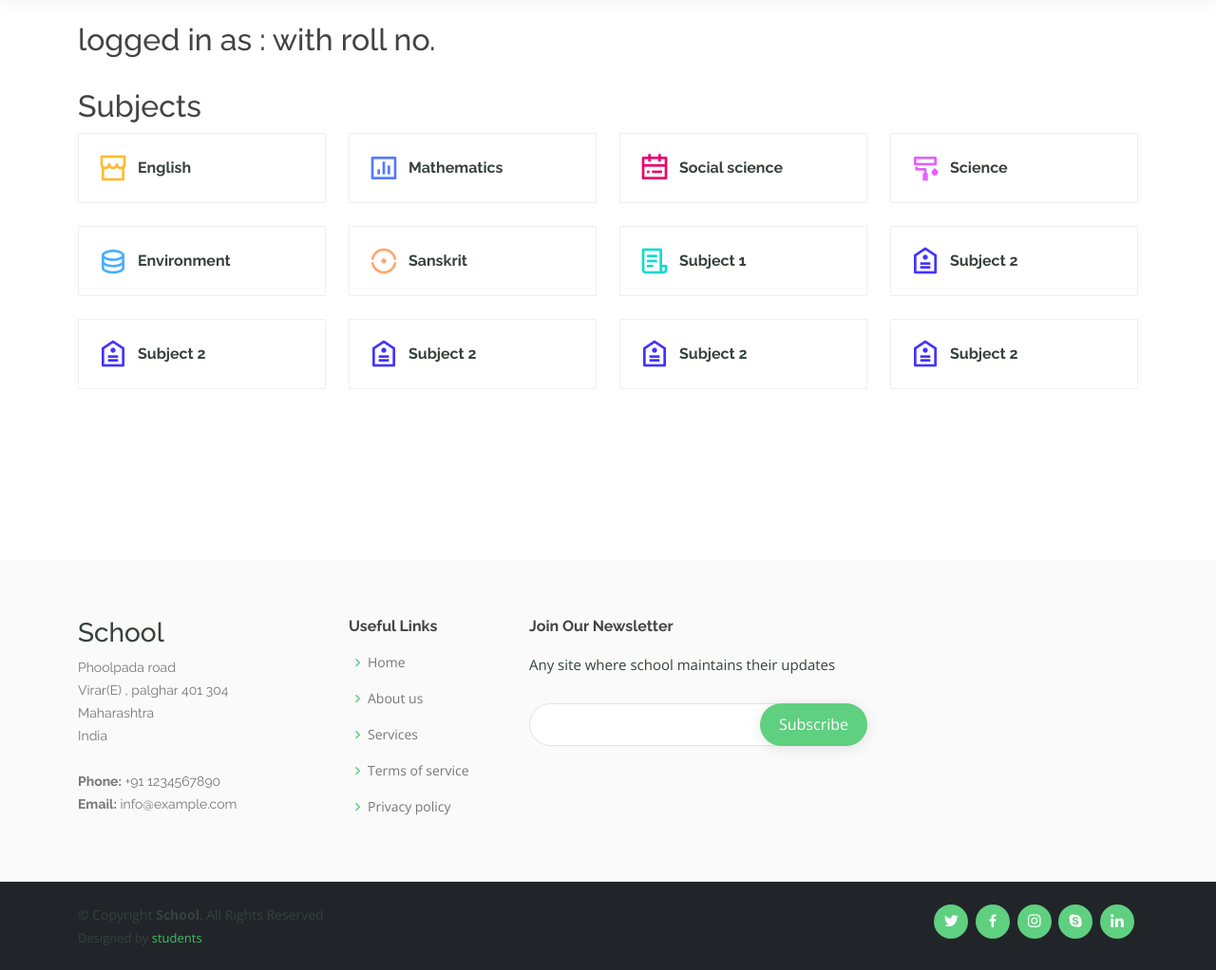
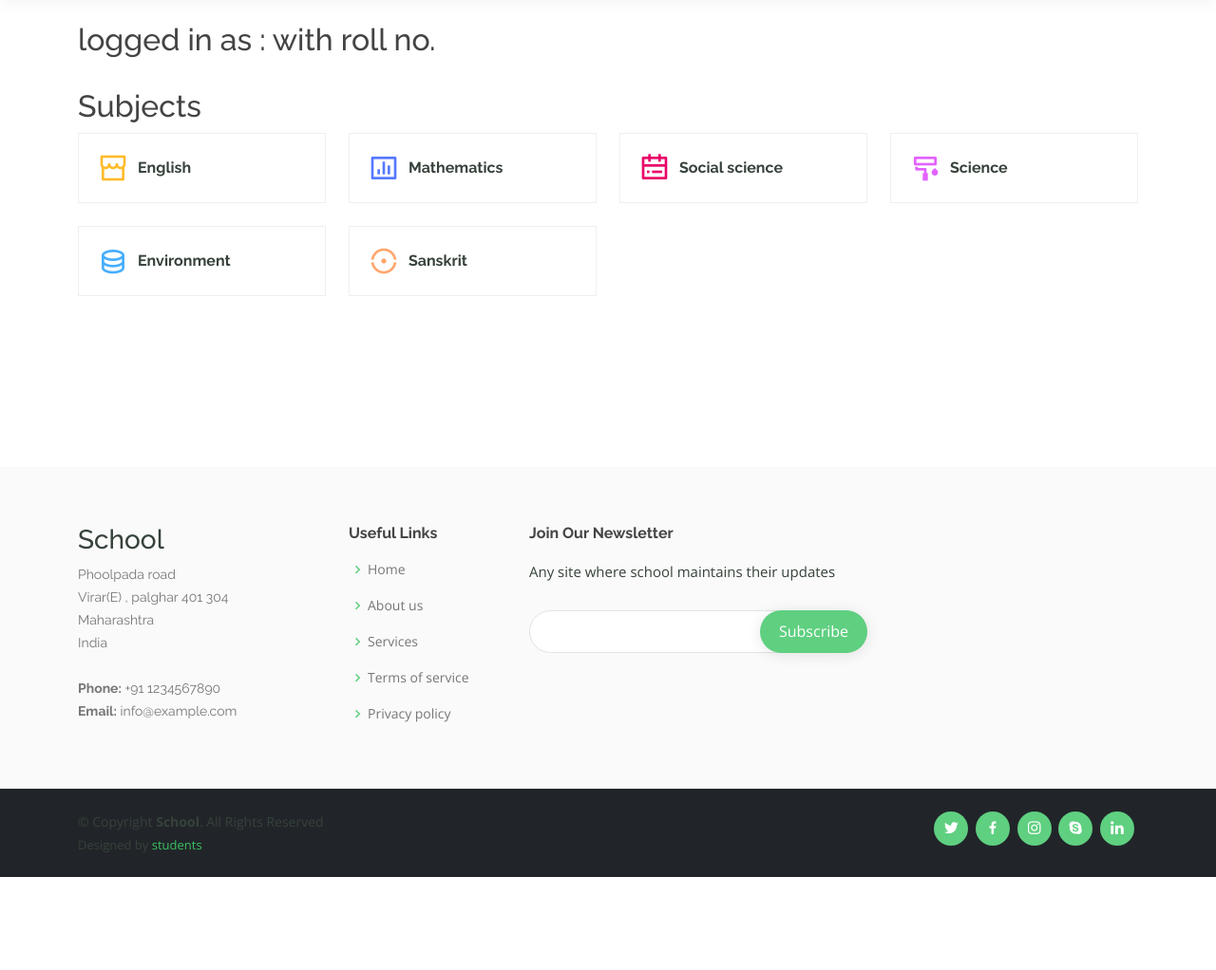
Before and after one commit to Teknath-jha/DigitalIndia, a Django app: page /assignments/ in a window 1280 px wide. Shown: the part 73-1095 px from the top of the page at 95% size. After the commit the page ends 997 px from the top, so only its background shows below. Run offline with Django 3.2, Linux system fonts and the light colour scheme; some libraries are stand-ins or nearby versions.

Commit message:
end points complete

```diff
--- a/school/school/views.py
+++ b/school/school/views.py
@@ -237,16 +237,16 @@
     return render(request,'assignments.html')
 
 def assignmentDetails(request):
-    common={}
-    try:
-        stud=loggedinStudent()
-        # common={}
-        # common['tead']=tead
-        common['stud']=stud
-        return render(request,'assignmentDetails.html',common)
-    except:
-        tead=loggedinTeacher()
-        # common={}
-        common['tead']=tead
-        # common['stud']=stud
-        return render(request,'assignmentDetails.html',common)
+    # common={}
+    # try:
+    #     stud=loggedinStudent()
+    #     # common={}
+    #     # common['tead']=tead
+    #     common['stud']=stud
+    #     return render(request,'assignmentDetails.html',common)
+    # except:
+    #     tead=loggedinTeacher()
+    #     # common={}
+    #     common['tead']=tead
+    #     # common['stud']=stud
+    return render(request,'assignmentDetails.html')
--- a/school/templates/assignments.html
+++ b/school/templates/assignments.html
@@ -19,7 +19,7 @@
         <div class="col-lg-3 col-md-4">
           <div class="icon-box">
             <i class="ri-store-line" style="color: #ffbb2c;"></i>
-            <h3><a href="">English</a></h3>
+            <h3><a href="{%url 'assignmentDetails'%}">English</a></h3>
           </div>
         </div>
         <div class="col-lg-3 col-md-4 mt-4 mt-md-0">
@@ -31,64 +31,27 @@
         <div class="col-lg-3 col-md-4 mt-4 mt-md-0">
           <div class="icon-box">
             <i class="ri-calendar-todo-line" style="color: #e80368;"></i>
-            <h3><a href="">Social science</a></h3>
+            <h3><a href="{%url 'assignmentDetails'%}">Social science</a></h3>
           </div>
         </div>
         <div class="col-lg-3 col-md-4 mt-4 mt-lg-0">
           <div class="icon-box">
             <i class="ri-paint-brush-line" style="color: #e361ff;"></i>
-            <h3><a href="">Science</a></h3>
+            <h3><a href="{%url 'assignmentDetails'%}">Science</a></h3>
           </div>
         </div>
         <div class="col-lg-3 col-md-4 mt-4">
           <div class="icon-box">
             <i class="ri-database-2-line" style="color: #47aeff;"></i>
-            <h3><a href="">Environment</a></h3>
+            <h3><a href="{%url 'assignmentDetails'%}">Environment</a></h3>
           </div>
         </div>
         <div class="col-lg-3 col-md-4 mt-4">
           <div class="icon-box">
             <i class="ri-gradienter-line" style="color: #ffa76e;"></i>
-            <h3><a href="">Sanskrit</a></h3>
+            <h3><a href="{%url 'assignmentDetails'%}">Sanskrit</a></h3>
           </div>
         </div>
-        <div class="col-lg-3 col-md-4 mt-4">
-          <div class="icon-box">
-            <i class="ri-file-list-3-line" style="color: #11dbcf;"></i>
-            <h3><a href="">Subject 1</a></h3>
-          </div>
-        </div>
-        <div class="col-lg-3 col-md-4 mt-4">
-          <div class="icon-box">
-            <i class="ri-price-tag-2-line" style="color: #4233ff;"></i>
-            <h3><a href="">Subject 2</a></h3>
-          </div>
-        </div>
-        <div class="col-lg-3 col-md-4 mt-4">
-          <div class="icon-box">
-            <i class="ri-price-tag-2-line" style="color: #4233ff;"></i>
-            <h3><a href="">Subject 2</a></h3>
-          </div>
-        </div>
-        <div class="col-lg-3 col-md-4 mt-4">
-          <div class="icon-box">
-            <i class="ri-price-tag-2-line" style="color: #4233ff;"></i>
-            <h3><a href="">Subject 2</a></h3>
-          </div>
-        </div>
-        <div class="col-lg-3 col-md-4 mt-4">
-          <div class="icon-box">
-            <i class="ri-price-tag-2-line" style="color: #4233ff;"></i>
-            <h3><a href="">Subject 2</a></h3>
-          </div>
-        </div>
-        <div class="col-lg-3 col-md-4 mt-4">
-          <div class="icon-box">
-            <i class="ri-price-tag-2-line" style="color: #4233ff;"></i>
-            <h3><a href="">Subject 2</a></h3>
-          </div>
-        </div>
-
 
       </div>
   </section><!-- End Features Section -->
--- a/school/templates/maths.html
+++ b/school/templates/maths.html
@@ -7,7 +7,7 @@
 <br>
 <br>
 <br>
-<h1>Hi <strong>mathematics</strong>   related  tasks would here  </h1>
+<h1>Hi <strong>Assignments</strong>   related  tasks would here  </h1>
 <br>
 <br>
 <br>
```
Also changed, not shown: school/templates/assignmentDetails.html (+15 -4 lines), school/db.sqlite3.
